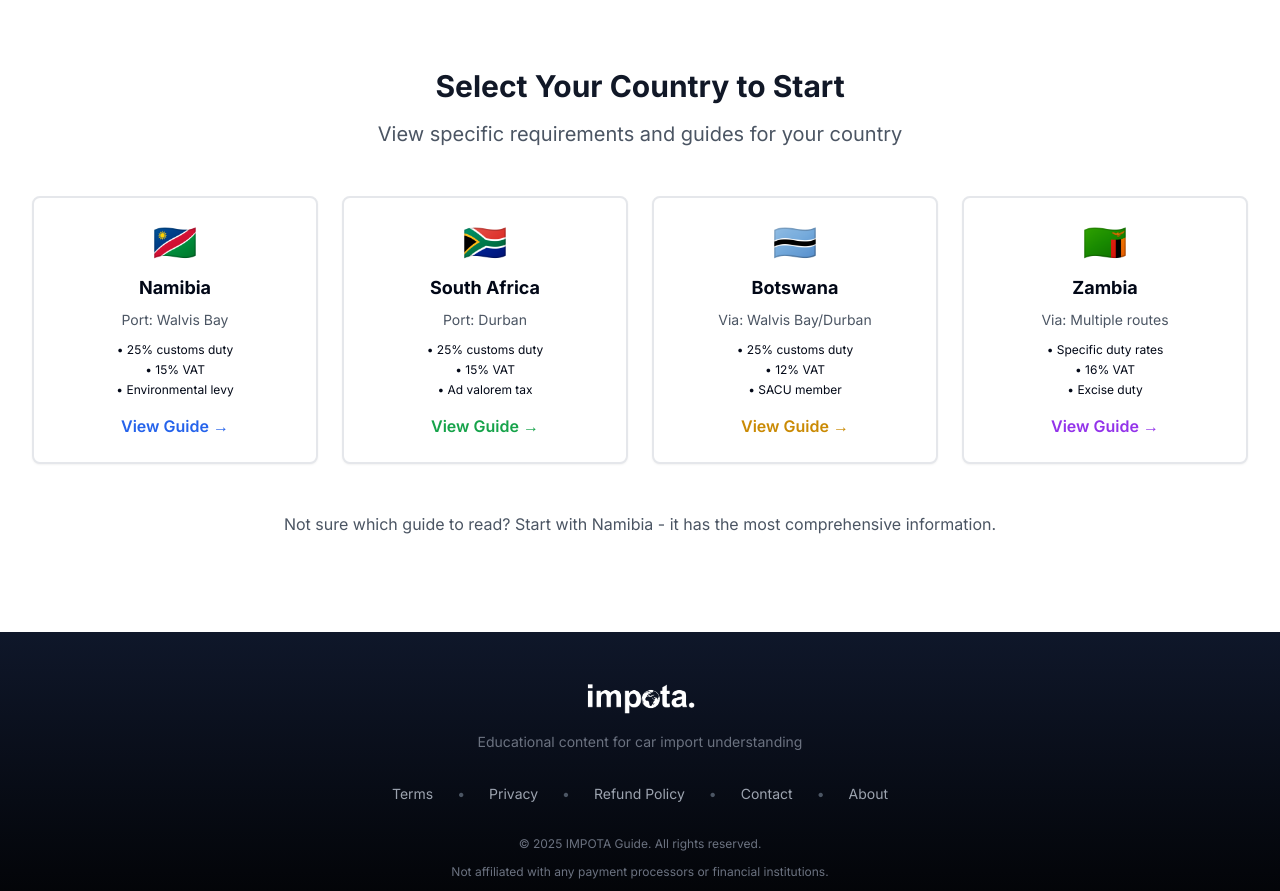
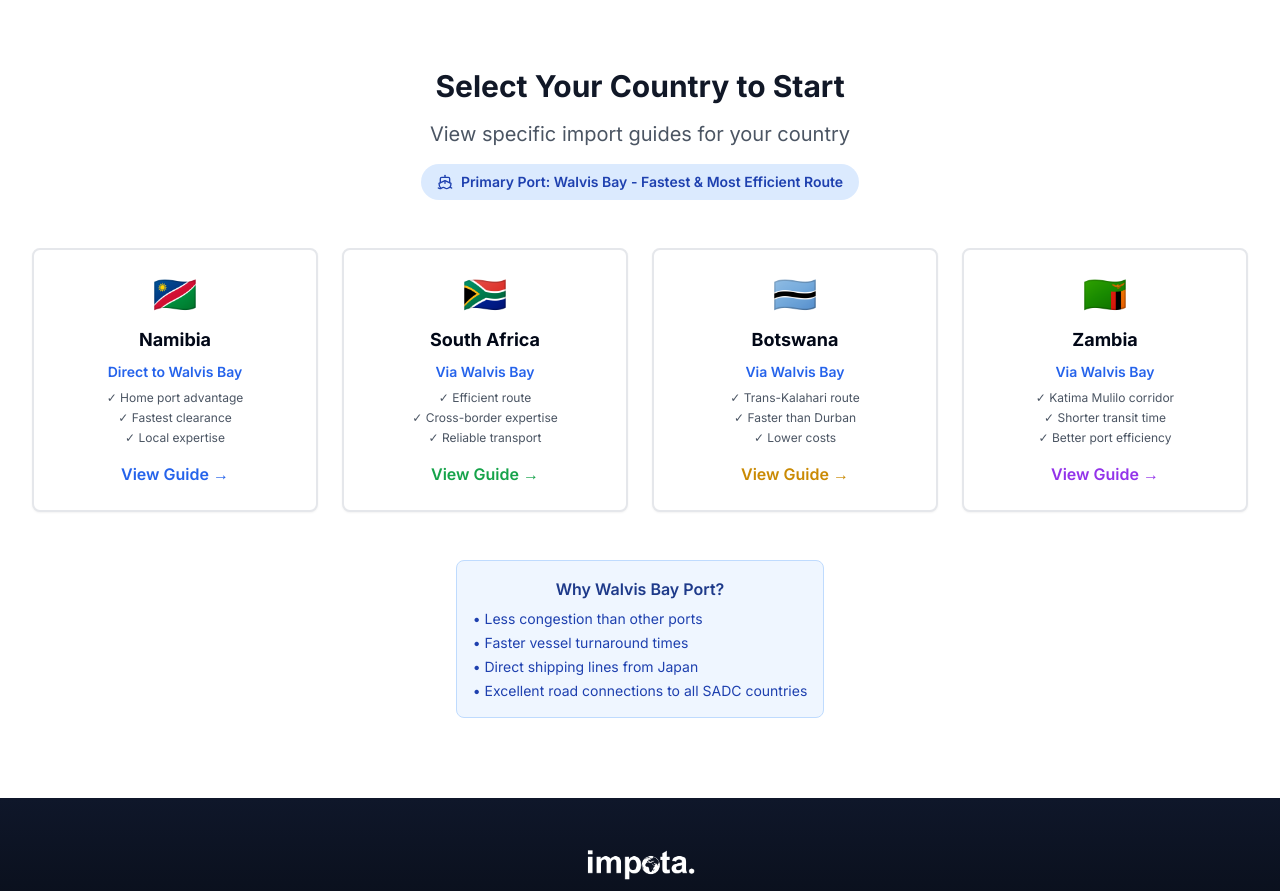
Before and after one commit to Mvula88/calculator, a Next.js app: page / in a window 1280 px wide. Shown: the part 2760-3651 px from the top of the page. Built offline with nearby package versions, Linux system fonts and the light colour scheme; no server answers.

Commit message:
Initial commit - clean structure

```diff
--- a/app/page.tsx
+++ b/app/page.tsx
@@ -370,8 +370,12 @@ export default function HomePage() {
               Select Your Country to Start
             </h2>
             <p className="text-xl text-gray-600">
-              View specific requirements and guides for your country
+              View specific import guides for your country
             </p>
+            <div className="mt-4 inline-flex items-center gap-2 bg-blue-100 text-blue-800 px-4 py-2 rounded-full text-sm">
+              <Ship className="h-4 w-4" />
+              <span className="font-semibold">Primary Port: Walvis Bay - Fastest & Most Efficient Route</span>
+            </div>
           </div>
 
           <div className="grid md:grid-cols-2 lg:grid-cols-4 gap-6">
@@ -380,11 +384,11 @@ export default function HomePage() {
                 <CardContent className="pt-6 text-center">
                   <div className="text-4xl mb-3">🇳🇦</div>
                   <h3 className="font-bold text-lg mb-2">Namibia</h3>
-                  <p className="text-sm text-gray-600 mb-3">Port: Walvis Bay</p>
-                  <div className="text-xs space-y-1">
-                    <p>• 25% customs duty</p>
-                    <p>• 15% VAT</p>
-                    <p>• Environmental levy</p>
+                  <p className="text-sm font-semibold text-blue-600 mb-2">Direct to Walvis Bay</p>
+                  <div className="text-xs text-gray-600 space-y-1">
+                    <p>✓ Home port advantage</p>
+                    <p>✓ Fastest clearance</p>
+                    <p>✓ Local expertise</p>
                   </div>
                   <div className="mt-4 text-blue-600 font-semibold">
                     View Guide →
@@ -398,11 +402,11 @@ export default function HomePage() {
                 <CardContent className="pt-6 text-center">
                   <div className="text-4xl mb-3">🇿🇦</div>
                   <h3 className="font-bold text-lg mb-2">South Africa</h3>
-                  <p className="text-sm text-gray-600 mb-3">Port: Durban</p>
-                  <div className="text-xs space-y-1">
-                    <p>• 25% customs duty</p>
-                    <p>• 15% VAT</p>
-                    <p>• Ad valorem tax</p>
+                  <p className="text-sm font-semibold text-blue-600 mb-2">Via Walvis Bay</p>
+                  <div className="text-xs text-gray-600 space-y-1">
+                    <p>✓ Efficient route</p>
+                    <p>✓ Cross-border expertise</p>
+                    <p>✓ Reliable transport</p>
                   </div>
                   <div className="mt-4 text-green-600 font-semibold">
                     View Guide →
@@ -416,11 +420,11 @@ export default function HomePage() {
                 <CardContent className="pt-6 text-center">
                   <div className="text-4xl mb-3">🇧🇼</div>
                   <h3 className="font-bold text-lg mb-2">Botswana</h3>
-                  <p className="text-sm text-gray-600 mb-3">Via: Walvis Bay/Durban</p>
-                  <div className="text-xs space-y-1">
-                    <p>• 25% customs duty</p>
-                    <p>• 12% VAT</p>
-                    <p>• SACU member</p>
+                  <p className="text-sm font-semibold text-blue-600 mb-2">Via Walvis Bay</p>
+                  <div className="text-xs text-gray-600 space-y-1">
+                    <p>✓ Trans-Kalahari route</p>
+                    <p>✓ Faster than Durban</p>
+                    <p>✓ Lower costs</p>
                   </div>
                   <div className="mt-4 text-yellow-600 font-semibold">
                     View Guide →
@@ -434,11 +438,11 @@ export default function HomePage() {
                 <CardContent className="pt-6 text-center">
                   <div className="text-4xl mb-3">🇿🇲</div>
                   <h3 className="font-bold text-lg mb-2">Zambia</h3>
-                  <p className="text-sm text-gray-600 mb-3">Via: Multiple routes</p>
-                  <div className="text-xs space-y-1">
-                    <p>• Specific duty rates</p>
-                    <p>• 16% VAT</p>
-                    <p>• Excise duty</p>
+                  <p className="text-sm font-semibold text-blue-600 mb-2">Via Walvis Bay</p>
+                  <div className="text-xs text-gray-600 space-y-1">
+                    <p>✓ Katima Mulilo corridor</p>
+                    <p>✓ Shorter transit time</p>
+                    <p>✓ Better port efficiency</p>
                   </div>
                   <div className="mt-4 text-purple-600 font-semibold">
                     View Guide →
@@ -449,9 +453,15 @@ export default function HomePage() {
           </div>
 
           <div className="text-center mt-12">
-            <p className="text-gray-600 mb-4">
-              Not sure which guide to read? Start with Namibia - it has the most comprehensive information.
-            </p>
+            <div className="inline-block p-4 bg-blue-50 border border-blue-200 rounded-lg">
+              <p className="text-blue-900 font-semibold mb-2">Why Walvis Bay Port?</p>
+              <ul className="text-sm text-blue-800 text-left space-y-1">
+                <li>• Less congestion than other ports</li>
+                <li>• Faster vessel turnaround times</li>
+                <li>• Direct shipping lines from Japan</li>
+                <li>• Excellent road connections to all SADC countries</li>
+              </ul>
+            </div>
           </div>
         </div>
       </section>
```
